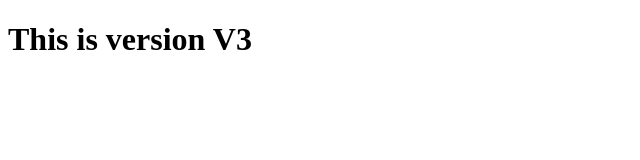
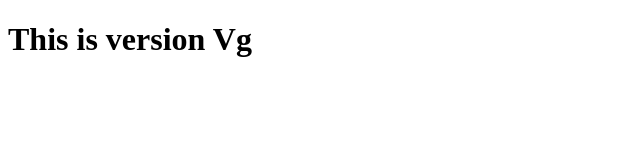
Before and after one commit to vickykumawat/my-repo, a plain HTML site: page index.html in a window 1280 px wide. Shown: the full height of the page, 0-640 px from the left. Drawn offline with Linux system fonts and the light colour scheme.

Commit message:
this is v5

```diff
--- a/index.html
+++ b/index.html
@@ -6,6 +6,6 @@
     <title>Document</title>
 </head>
 <body>
-    <h1> This is version V3</h1>
+    <h1> This is version Vg</h1>
 </body>
 </html>
```
